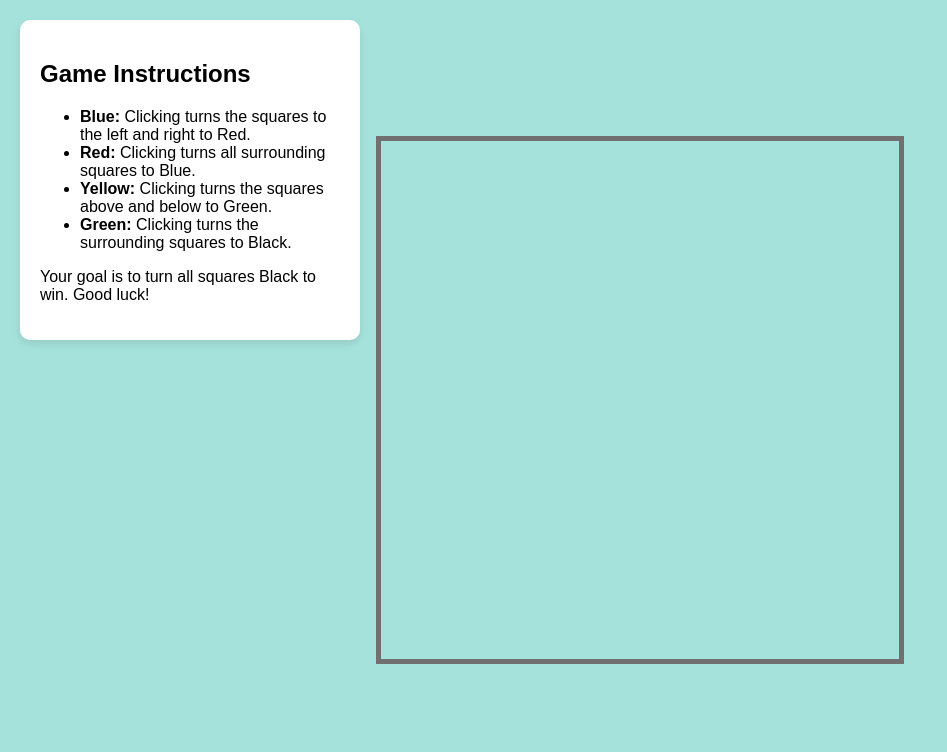
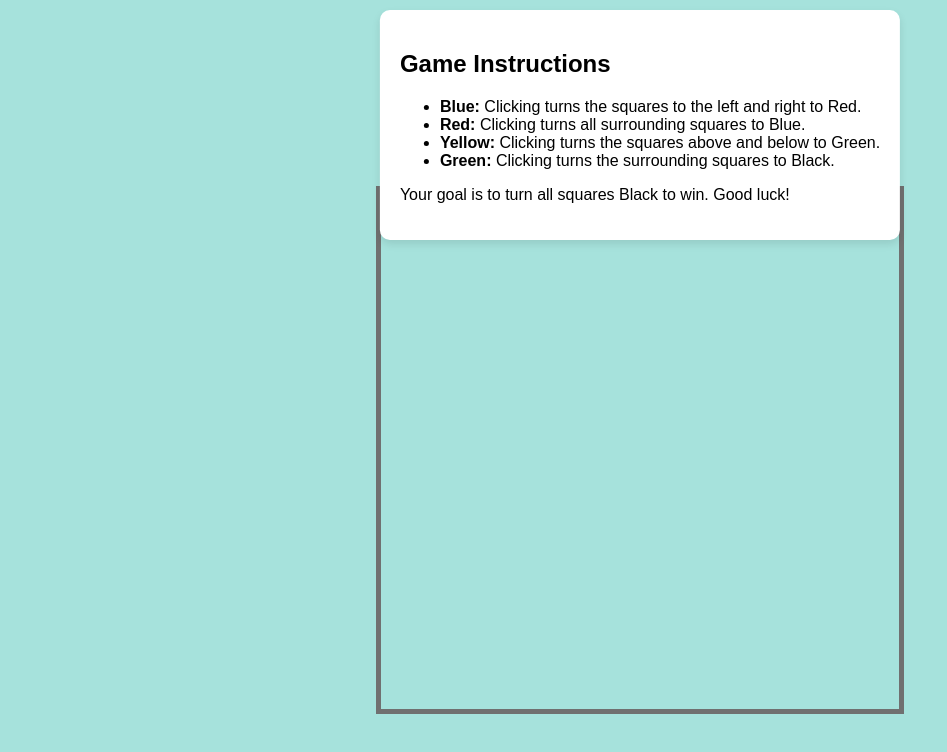
Before and after one commit to kcinnd/colorgrid, a plain HTML site: page index.html in a window 1280 px wide. Shown: the whole page, without its empty margins (0-947 px from the left). Drawn offline with Linux system fonts and the light colour scheme.

Commit message:
Update style.css

```diff
--- a/style.css
+++ b/style.css
@@ -1,10 +1,12 @@
 body {
     background-color: #A6E2DC;
     display: flex;
-    justify-content: center;
-    align-items: center;
+    flex-direction: column; /* Stack elements vertically */
+    align-items: center; /* Center children horizontally */
+    justify-content: center; /* Center children vertically */
     height: 100vh;
     margin: 0;
+    padding: 40px 0; /* Add some padding at the top and bottom */
 }
 
 .game-container {
@@ -12,6 +14,7 @@ body {
     grid-template-columns: repeat(10, 1fr);
     grid-gap: 2px;
     border: 5px solid #707070; /* Medium grey border */
+    margin-top: 20px; /* Ensure some space between the instructions box and the game board */
 }
 
 .square {
@@ -21,14 +24,15 @@ body {
 }
 
 .instructions-box {
-    position: fixed; /* Changed to fixed to keep it in view */
-    top: 20px; /* Position it at the top */
-    left: 20px; /* Position it from the left */
-    max-width: 300px; /* Limit the width */
+    position: fixed; /* Fixed positioning */
+    top: 10px; /* Position at the top */
+    left: 50%; /* Center horizontally */
+    transform: translateX(-50%); /* Center align the element */
     background: white;
     padding: 20px;
     border-radius: 10px;
     box-shadow: 0 4px 8px rgba(0, 0, 0, 0.1);
     font-family: Arial, sans-serif;
     z-index: 10; /* Ensure it's above other elements */
+    max-width: 80%; /* Prevent it from becoming too wide */
 }
```
